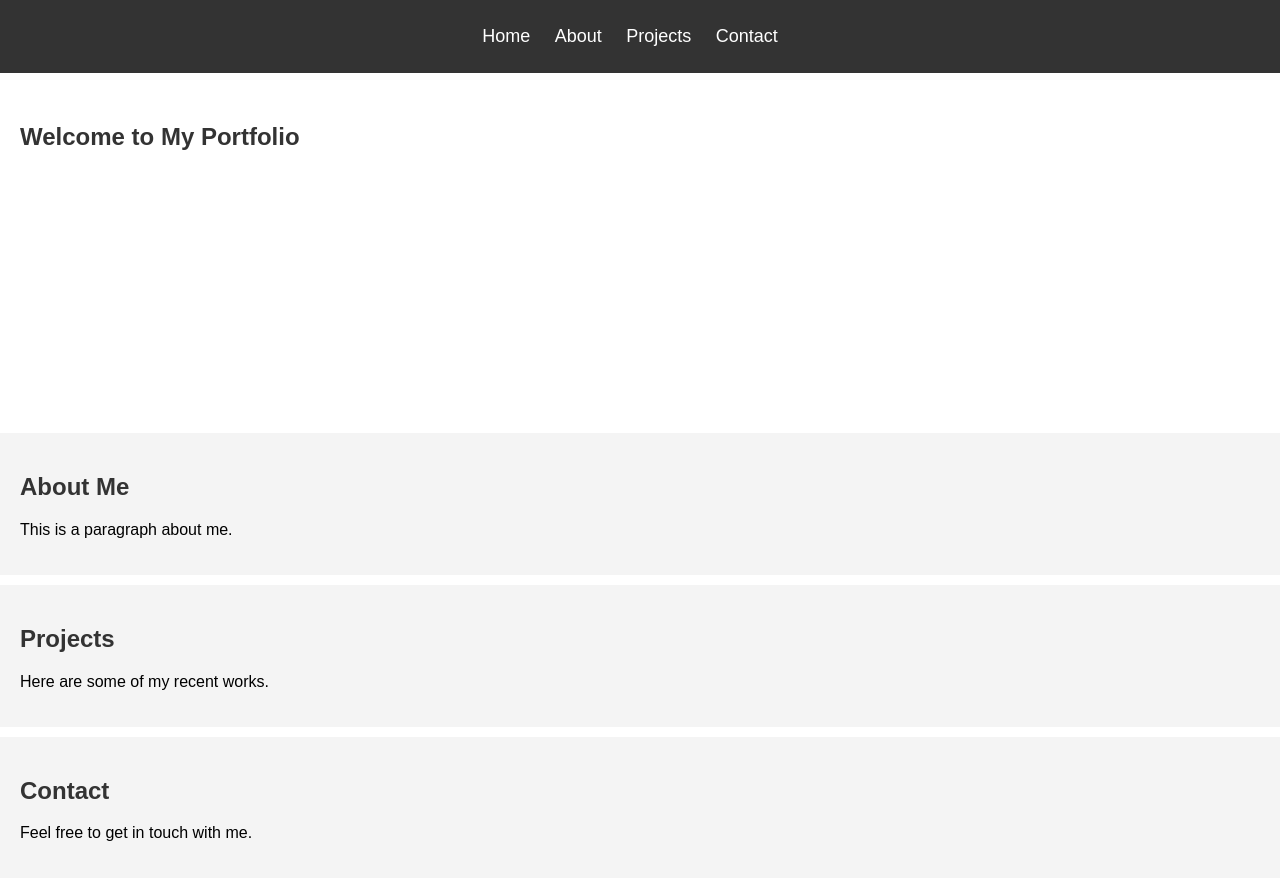
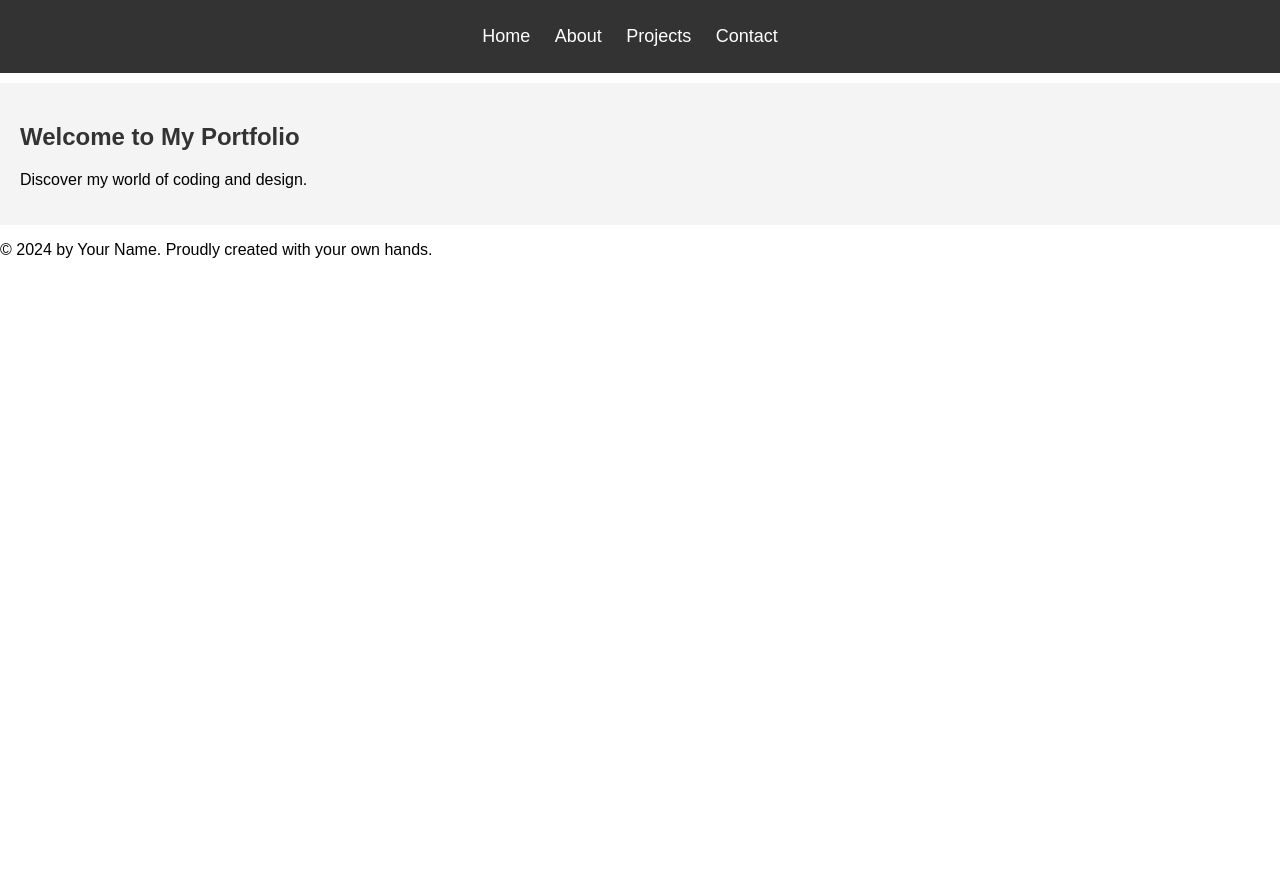
Before and after one commit to sp0721/PortfolioWebsite, a plain HTML site: page index.html in a window 1280 px wide. After the commit the page ends 800 px from the top, so only its background shows below. Drawn offline with Linux system fonts and the light colour scheme; files that its build step writes are made by us from their sources.

Commit message:
Update index.html

```diff
--- a/index.html
+++ b/index.html
@@ -3,39 +3,26 @@
 <head>
     <meta charset="UTF-8">
     <meta name="viewport" content="width=device-width, initial-scale=1.0">
-    <title>Shreeji's Portfolio Website</title>
-    <link rel="stylesheet" href="style.css">
+    <title>Home - Interactive Portfolio</title>
+    <link rel="stylesheet" href="css/style.css">
 </head>
 <body>
     <nav>
         <ul>
-            <li><a href="#home">Home</a></li>
-            <li><a href="#about">About</a></li>
-            <li><a href="#projects">Projects</a></li>
-            <li><a href="#contact">Contact</a></li>
+            <li><a href="index.html">Home</a></li>
+            <li><a href="about.html">About</a></li>
+            <li><a href="projects.html">Projects</a></li>
+            <li><a href="contact.html">Contact</a></li>
         </ul>
     </nav>
 
-    <section id="home">
+    <section>
         <h1>Welcome to My Portfolio</h1>
         <p>Discover my world of coding and design.</p>
     </section>
 
-    <section id="about">
-        <h2>About Me</h2>
-        <p>This is a paragraph about me.</p>
-    </section>
-
-    <section id="projects">
-        <h2>Projects</h2>
-        <p>Here are some of my recent works.</p>
-    </section>
-
-    <section id="contact">
-        <h2>Contact</h2>
-        <p>Feel free to get in touch with me.</p>
-    </section>
-
-    <script src="script.js"></script>
+    <footer>
+        <p>© 2024 by Your Name. Proudly created with your own hands.</p>
+    </footer>
 </body>
 </html>
```
